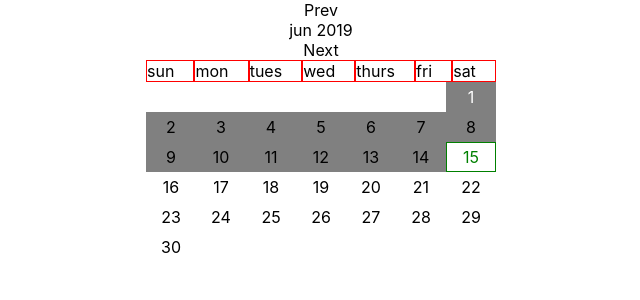
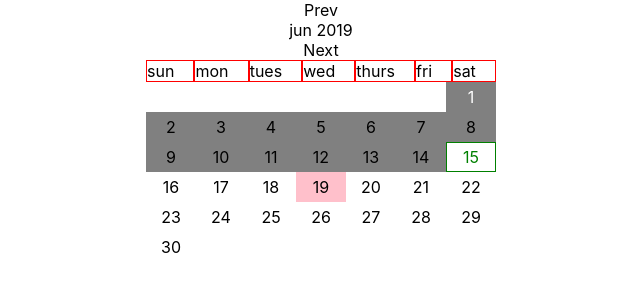
Before and after one commit to uzzol101/react-js-calender, a React (Create React App) app: page / in a window 1280 px wide. Shown: the top 300 px of the page, without its empty margins (319-959 px from the left). Built offline with nearby package versions, Linux system fonts and the light colour scheme.

Commit message:
working on invalid date

```diff
--- a/src/Calender.jsx
+++ b/src/Calender.jsx
@@ -6,6 +6,7 @@ export default class Calender extends Component {
     this.todaysDate = new Date().getDate()
     this.today = new Date()
     this.selectedDaysMap = new Map()
+    this.disabledDaysMap = new Map()
     this.state = {
       selectedDays: [this.todaysDate],
       currentMonthYear: new Date(),
@@ -28,9 +29,22 @@ export default class Calender extends Component {
     ];
   }
 
+  componentDidMount () {
+    let  {currentMonthYear} = this.state
+    let dateString = new Date(currentMonthYear.getFullYear(), currentMonthYear.getMonth(), 0).toLocaleDateString()
+    this.disabledDaysMap.set(dateString, new Map().set(19, 19))
+    this.setState(
+      {
+      selectedDays: this.todaysDate
+
+      }
+    )
+  }
+
   onDaySelect (day) {
     let  {currentMonthYear} = this.state
-    let dateString = `${currentMonthYear.getFullYear()}/${currentMonthYear.getMonth()}`
+    let dateString = new Date(currentMonthYear.getFullYear(), currentMonthYear.getMonth(), 0).toLocaleDateString()
+
     // find current months list
     if (this.selectedDaysMap.has(dateString)){
       let currentMonthsMap = this.selectedDaysMap.get(dateString)
@@ -80,13 +94,15 @@ export default class Calender extends Component {
     }
     return days;
   }
-  prepareCalenderClassList (day, index) {
+  prepareCalenderClassList (day) {
     let {currentMonthYear} = this.state
     let runningMonth = new Date().getMonth(), runningYear = new Date().getFullYear();
     // get seleted days  for current month
-    let dateString = `${currentMonthYear.getFullYear()}/${currentMonthYear.getMonth()}`
+    let dateString = new Date(currentMonthYear.getFullYear(), currentMonthYear.getMonth(), 0).toLocaleDateString()
     let daysOfSelectedMonth = this.selectedDaysMap.get(dateString)
+    let disabledDaysOfMonth = this.disabledDaysMap.get(dateString)
     let selectedDays = daysOfSelectedMonth ? [...daysOfSelectedMonth.values()] : []
+    let disabledDays = disabledDaysOfMonth ? [...disabledDaysOfMonth.values()] : []
     let classList = ['day'] // default class
 
     // highlighting todya's date
@@ -98,8 +114,12 @@ export default class Calender extends Component {
     if (selectedDays.includes(day)) {
       classList.push('selected')
     }
+    // highlight disabled days
+    if (disabledDays.includes(day)){
+      classList.push('invalid')
+    }
     // disable past day's for running month
-    if (this.todaysDate > day && index  <=30 && currentMonthYear.getMonth() == runningMonth && currentMonthYear.getFullYear() == runningYear) {
+    if (this.todaysDate > day && currentMonthYear.getMonth() == runningMonth && currentMonthYear.getFullYear() == runningYear) {
       classList.push('disabled')
     }
     // disable all  past  day's
@@ -108,16 +128,14 @@ export default class Calender extends Component {
     }
 
     // highlight  first day of months
-    if (day == 1 && index < 30 ) {
+    if (day == 1) {
       classList.push('firstday')
     }
     return classList.join(' ')
 
   }
   showCalender(month, year) {
-    let  {selectedDays} = this.state
     let days = this.daysOfMonth(month, year);
-    let firstDayofMonth = new Date(new Date().getFullYear(), new Date().getMonth(), 1).getDay()
 
     return (
       <div className="calender-months">
@@ -125,7 +143,7 @@ export default class Calender extends Component {
         {days.map((day, index) => (
           <div
             key={index}
-            className={this.prepareCalenderClassList(day, index)}
+            className={this.prepareCalenderClassList(day)}
             onClick={() => this.onDaySelect(day)}
           >
             {day}
--- a/src/calender.scss
+++ b/src/calender.scss
@@ -19,6 +19,9 @@ body {
     }
     .disabled {
         background: gray;
+    }
+    .invalid {
+        background: pink;
     }
     .weekdays {
         display: flex;
```
